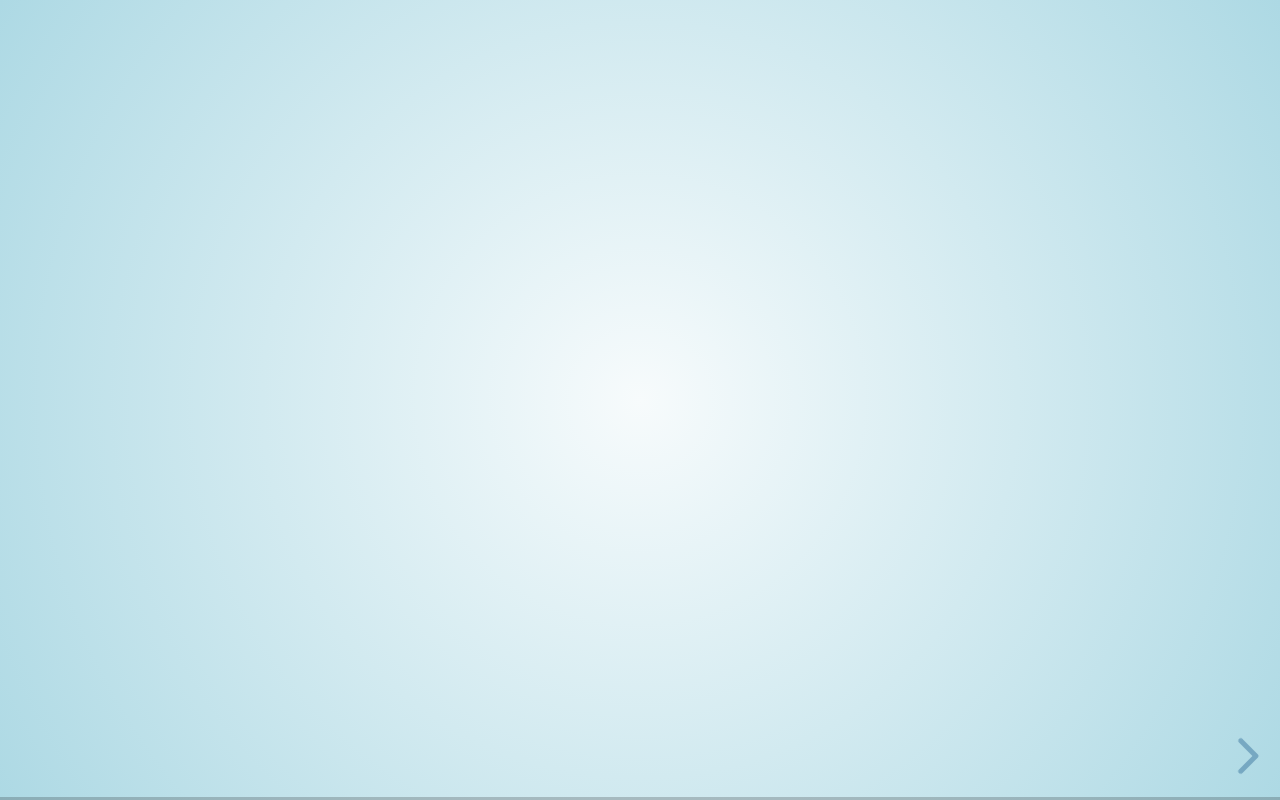
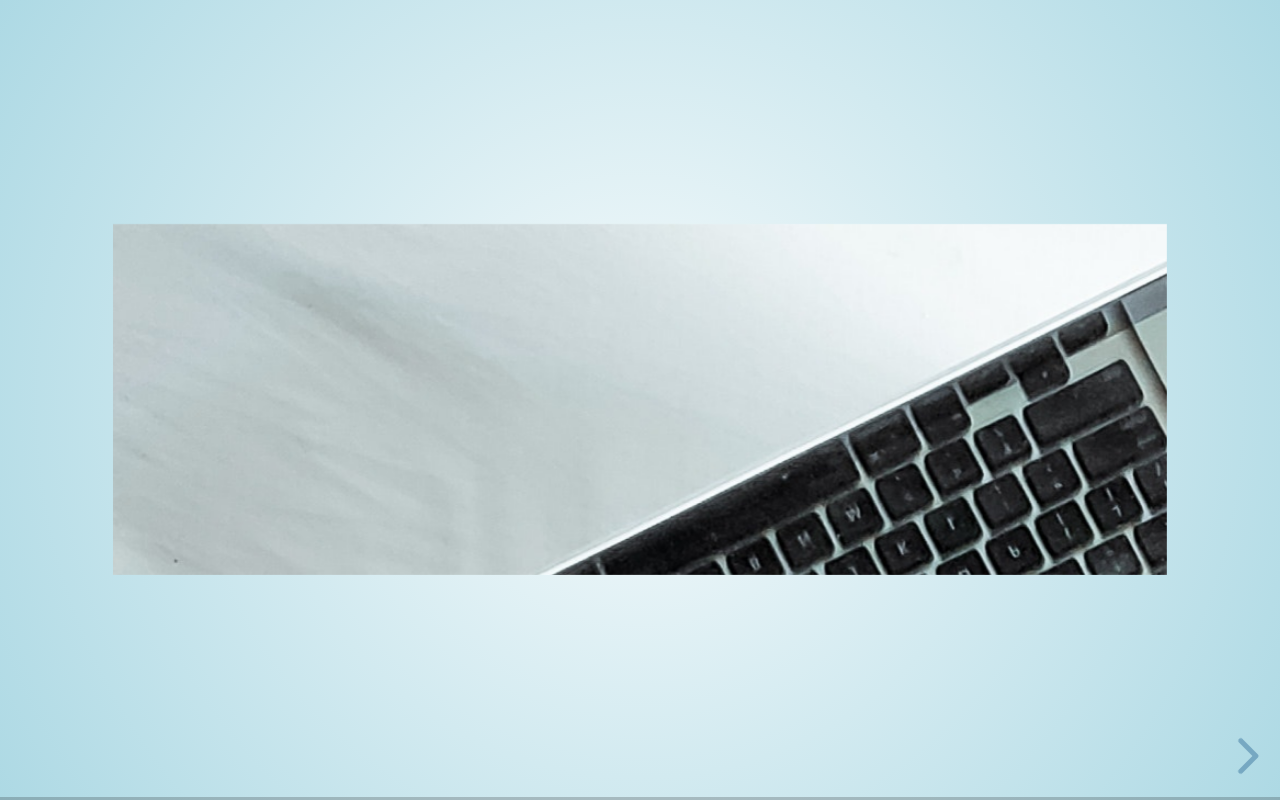
Before and after one commit to fernandojrlabayo/company-presentation, a website: page index.html in a window 1280 px wide. Drawn offline with nearby package versions, Linux system fonts and the light colour scheme.

Commit message:
insert image

```diff
--- a/index.html
+++ b/index.html
@@ -16,7 +16,7 @@
 	<body>
 		<div class="reveal">
 			<div class="slides">
-				<section>
+				<section style="background-image: url(img/pexels-ola-dapo-3345882.jpg);">
 					<p class="fragment fade-in-then-out">Company Presentation</p>
 					<p class="fragment">Presenter:</p>
 					<ul>
```
Also changed, not shown: img/pexels-ola-dapo-3345882.jpg (added).
